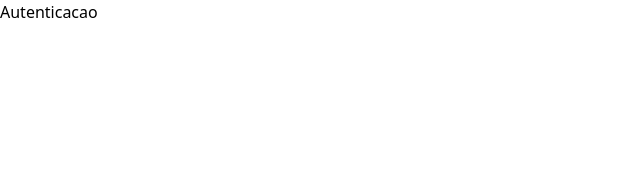
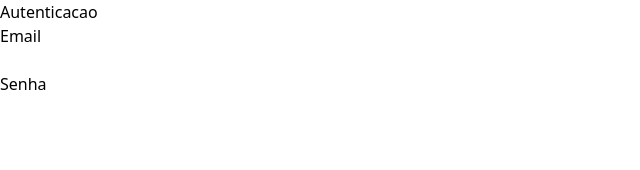
Before and after one commit to Iagohcc/adminTemplate, a Next.js app in the folder admin-template/: page /autenticacao in a window 1280 px wide. Shown: the top 170 px of the page, without its empty margins (0-640 px from the left). Built offline with nearby package versions, Linux system fonts and the light colour scheme.

Commit message:
Iniciando a criação de autenticação do usuário

```diff
--- a/admin-template/src/components/auth/AuthInput.tsx
+++ b/admin-template/src/components/auth/AuthInput.tsx
@@ -1,16 +1,22 @@
 interface AuthInputProps {
     label: string,
     valor: any,
+    obrigatorio?: boolean,
+    renderizarQuando?: boolean,
+    tipo?: 'text' | 'email' | 'password',
+    valorMudou: (novoValor: any) => void
 }
 
 export default function AuthInput(props: AuthInputProps) {
 
     return (
-        <div >
+        <div className="flex flex-col">
             <label>{props.label}</label>
             <input
-                type="text"
-                value={props.valor} />
+                type={props.tipo ?? 'text'}
+                value={props.valor}
+                onChange={e => props.valorMudou?.(e.target.value)}
+                required={props.obrigatorio} />
         </div>
     )
 }
--- a/admin-template/src/pages/autenticacao.tsx
+++ b/admin-template/src/pages/autenticacao.tsx
@@ -1,8 +1,23 @@
+import AuthInput from "@/components/auth/AuthInput";
+import { useState } from "react";
+
 export default function Autenticacao() {
+    const [email, setEmail] = useState('')
+    const [senha, setSenha] = useState('')
 
     return (
         <div >
-            <h3>Autenticacao</h3>
+            <h1>Autenticacao</h1>
+            <AuthInput
+                label="Email"
+                tipo="email"
+                valor={email}
+                valorMudou={setEmail} />
+            <AuthInput
+                label="Senha"
+                tipo="password"
+                valor={senha}
+                valorMudou={setSenha} />
         </div>
     )
 }
```
